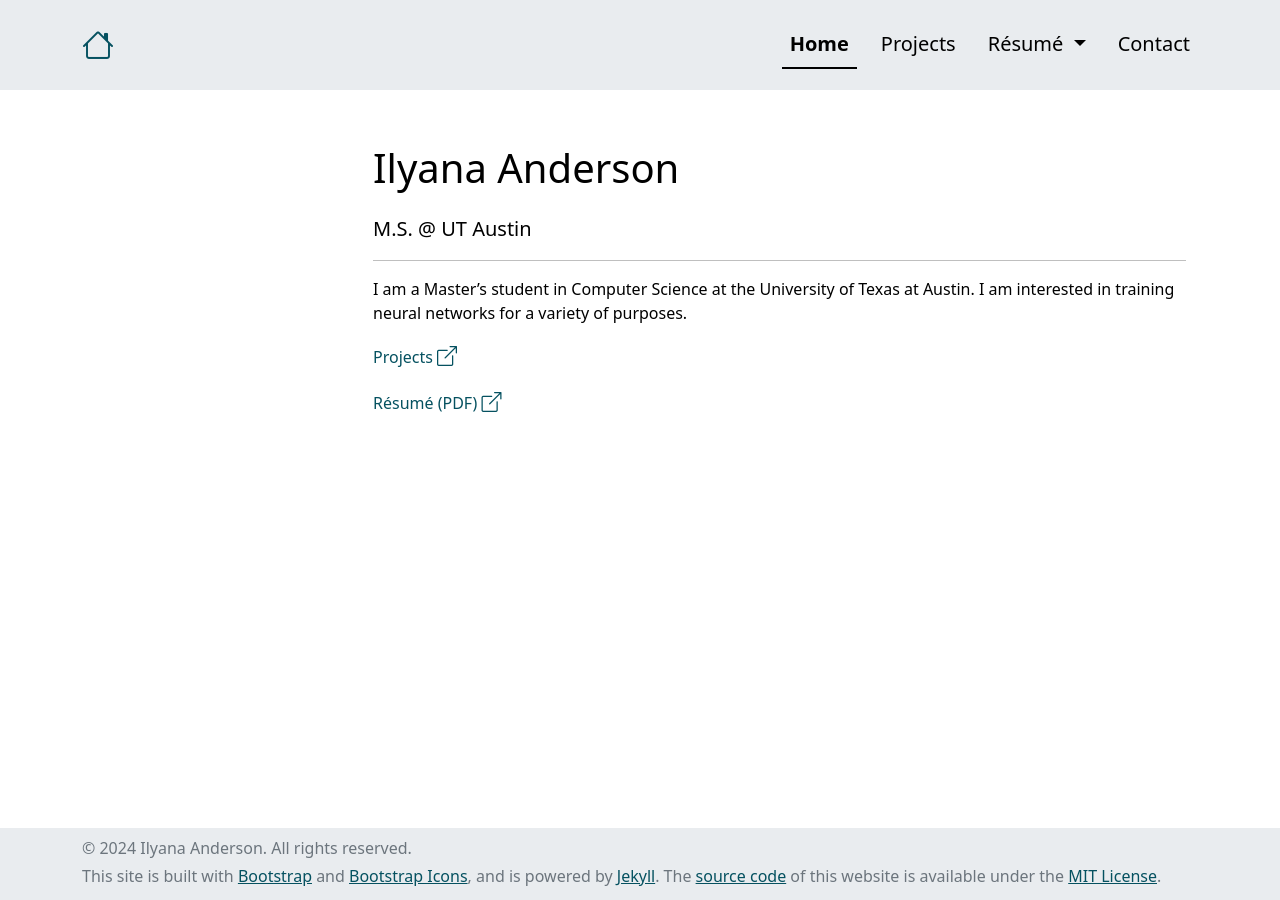
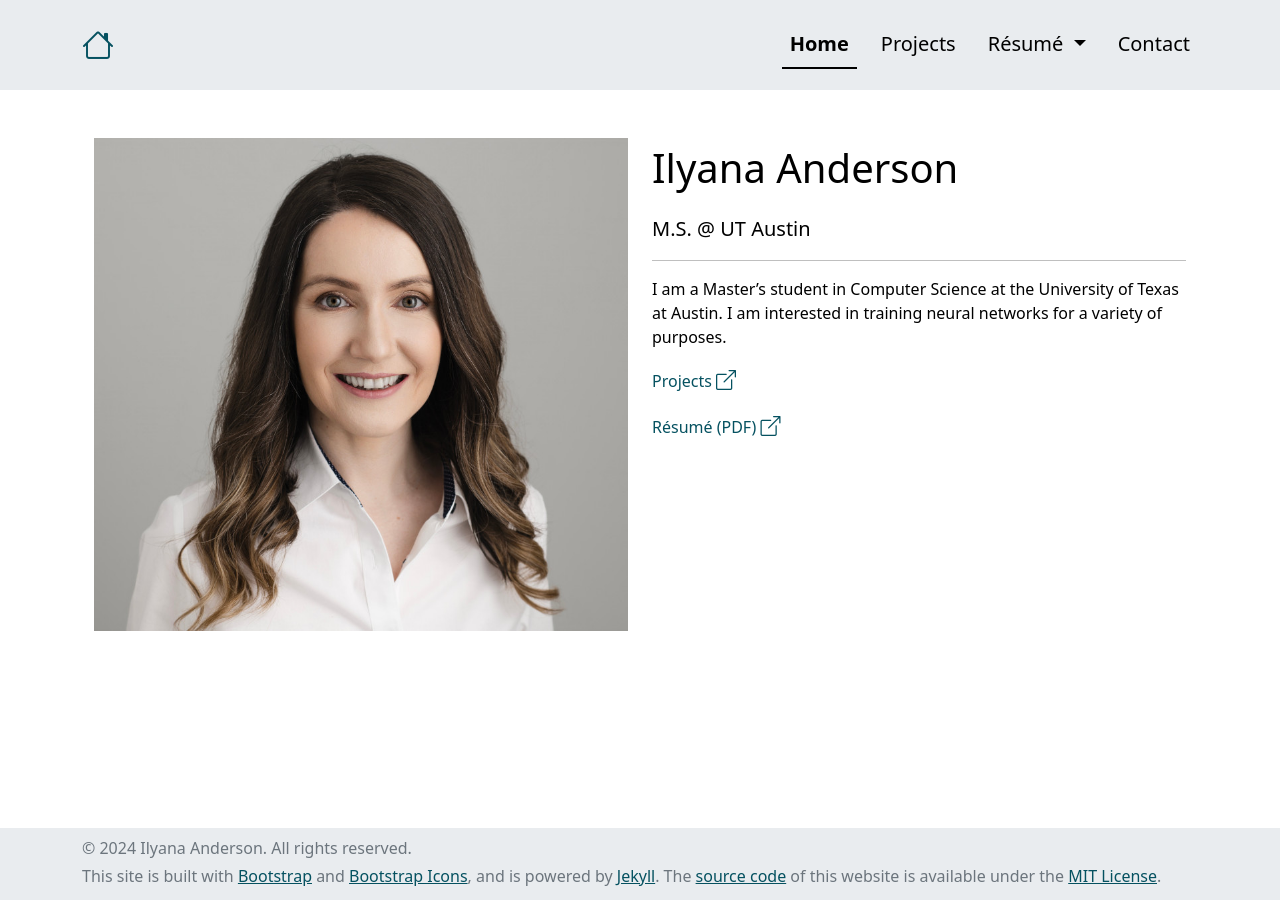
Before and after one commit to ilyanaanderson/ilyanaanderson.github.io, a Jekyll site: the page built from docs/index.html, in a window 1280 px wide. Built offline with Jekyll 4.4.1, drawn with Linux system fonts in a browser that asks for light colours.

Commit message:
image added into html, container-sm is taken into base layout

```diff
--- a/docs/_includes/header.html
+++ b/docs/_includes/header.html
@@ -1,5 +1,5 @@
 <nav class="navbar navbar-expand-sm py-3 fs-5" style="background-color: var(--bs-gray-200);">
-    <div class="container-md">
+    <div class="container-sm">
         <a class="navbar-brand me-auto" href="/">
             <i class="bi bi-house fs-2 text-info-emphasis"></i>
         </a>
--- a/docs/_layouts/base.html
+++ b/docs/_layouts/base.html
@@ -5,8 +5,8 @@
         {%- include header.html -%}
 
         <main aria-label="Content" class="flex-grow-1">
-            <div class="container-md mb-5 mt-5">
-              {{ content }}
+            <div class="container-sm mb-5 mt-5">
+                <div class="container-sm">{{ content }}</div>
             </div>
         </main>
 
--- a/docs/contact.html
+++ b/docs/contact.html
@@ -4,7 +4,7 @@ title_id: contact
 permalink: /contact
 ---
 
-<div class="container-sm">
+
 <div class="row">
     <div class="col-3"></div>
     <div class="col-9 text-black">
@@ -47,4 +47,3 @@ permalink: /contact
         </div>
     </div>
 </div>
-</div>
--- a/docs/index.html
+++ b/docs/index.html
@@ -3,10 +3,12 @@ layout: base
 title_id: home
 ---
 
-<div class="container-sm">
+
 <div class="row">
-        <div class="col-3"></div>
-        <div class="col-9 text-black">
+    <div class="col-lg-6">
+        <img src="photo.jpg" class="img-fluid mb-3" alt="Photo">
+    </div>
+    <div class="col-lg-6 text-black">
         <p class="fs-1">Ilyana Anderson</p>
         <p class="fs-5">M.S. @ UT Austin </p>
         <hr>
@@ -24,4 +26,3 @@ title_id: home
         </p>
     </div>
 </div>
-</div>
```
Also changed, not shown: docs/projects.html (+3 -4 lines). Lines whose indentation alone changed are shown as unchanged.
